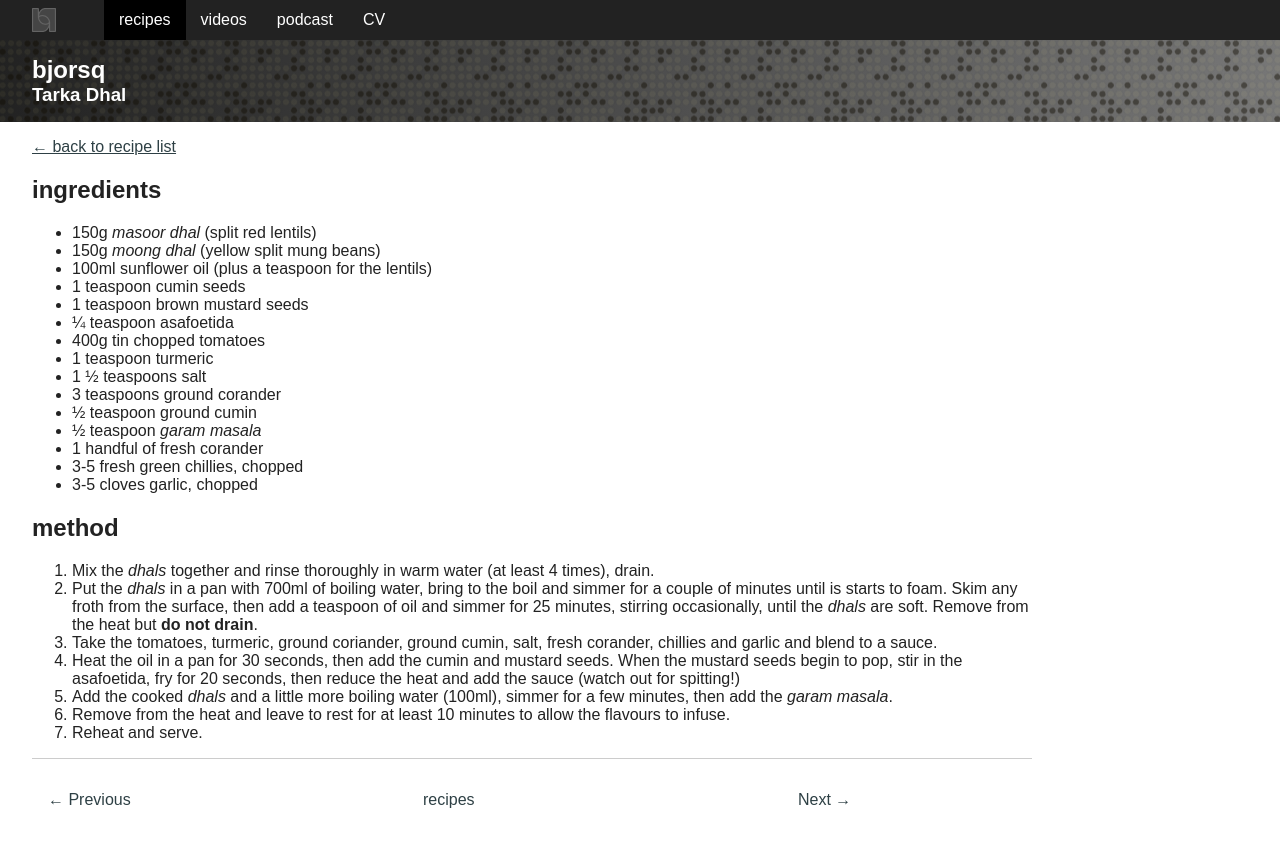
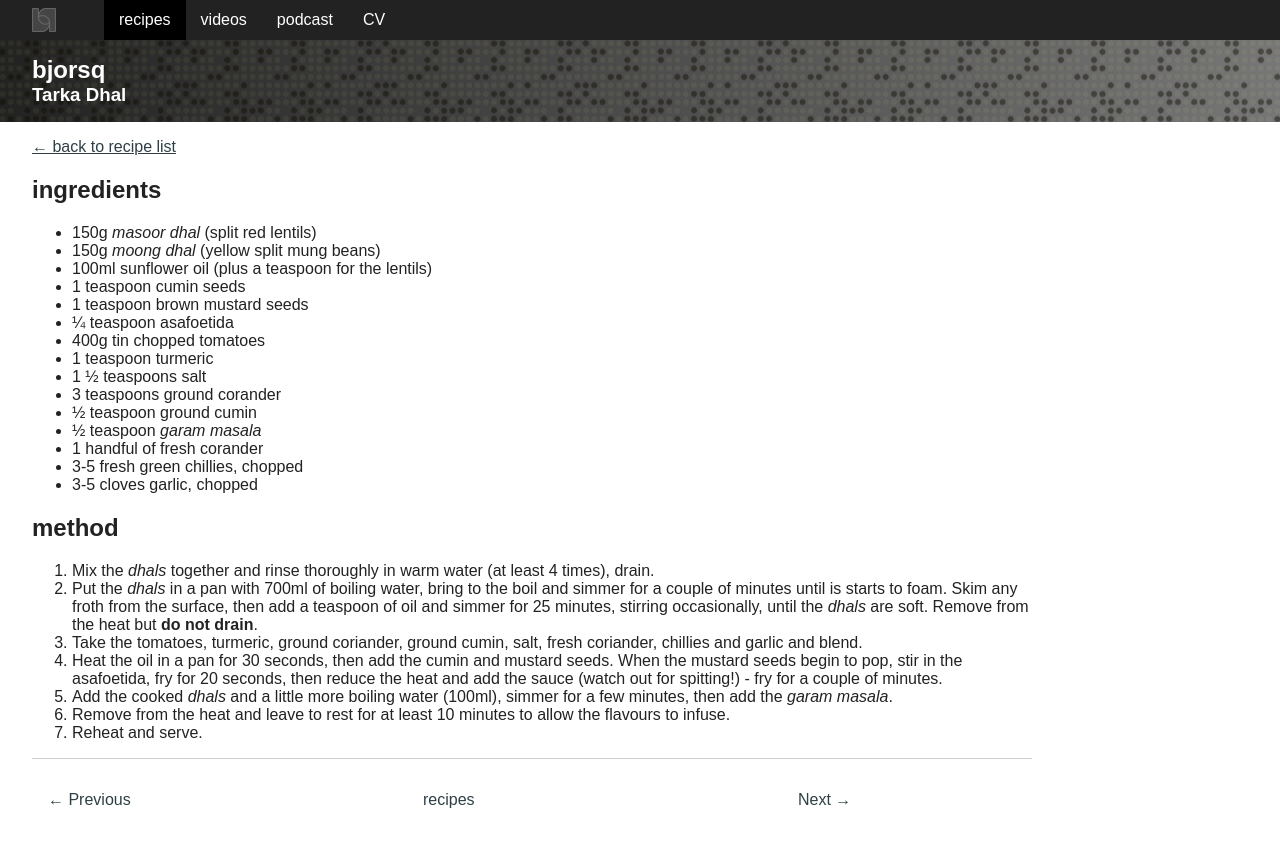
Before and after one commit to bjorsq/bjorsq.github.com, a Jekyll site: the page built from _posts/2024-04-24-tarka-dhal.md, in a window 1280 px wide. Shown: the top 847 px of the page. Built offline with Jekyll 4.4.1, drawn with Linux system fonts in a browser that asks for light colours.

Commit message:
updated recipes

```diff
--- a/_posts/2024-04-24-tarka-dhal.md
+++ b/_posts/2024-04-24-tarka-dhal.md
@@ -30,8 +30,8 @@ method
 
 1. Mix the _dhals_ together and rinse thoroughly in warm water (at least 4 times), drain.
 2. Put the _dhals_ in a pan with 700ml of boiling water, bring to the boil and simmer for a couple of minutes until is starts to foam. Skim any froth from the surface, then add a teaspoon of oil and simmer for 25 minutes, stirring occasionally, until the _dhals_ are soft. Remove from the heat but **do not drain**.
-3. Take the tomatoes, turmeric, ground coriander, ground cumin, salt, fresh corander, chillies and garlic and blend to a sauce.
-4. Heat the oil in a pan for 30 seconds, then add the cumin and mustard seeds. When the mustard seeds begin to pop, stir in the asafoetida, fry for 20 seconds, then reduce the heat and add the sauce (watch out for spitting!)
+3. Take the tomatoes, turmeric, ground coriander, ground cumin, salt, fresh coriander, chillies and garlic and blend.
+4. Heat the oil in a pan for 30 seconds, then add the cumin and mustard seeds. When the mustard seeds begin to pop, stir in the asafoetida, fry for 20 seconds, then reduce the heat and add the sauce (watch out for spitting!) - fry for a couple of minutes.
 5. Add the cooked _dhals_ and a little more boiling water (100ml), simmer for a few minutes, then add the _garam masala_.
 6. Remove from the heat and leave to rest for at least 10 minutes to allow the flavours to infuse.
 7. Reheat and serve.
```
Also changed, not shown: _posts/2024-12-22-vegetable-pakora.md (+2 -2 lines).
